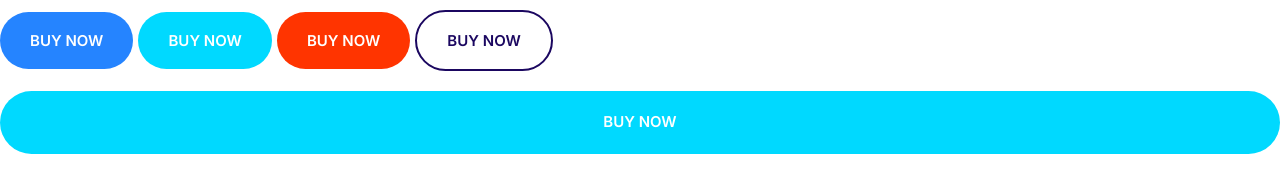
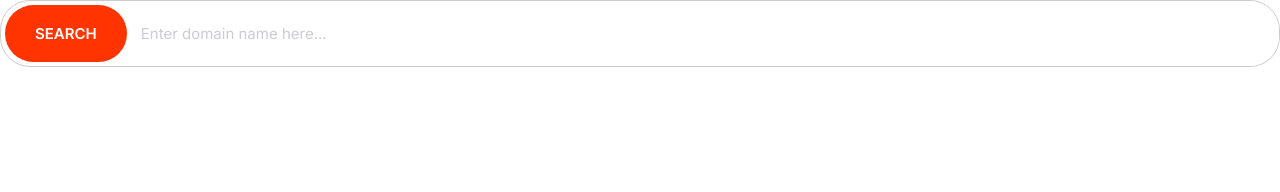
Before and after one commit to nsf-developer/moshify, a plain HTML site: page index.html in a window 1280 px wide. Drawn offline with Linux system fonts and the light colour scheme.

Commit message:
Buit the inputs components.

```diff
--- a/css/styles.css
+++ b/css/styles.css
@@ -4,6 +4,8 @@
   --color-accent: #ff3400;
   --color-headings: #1b0760;
   --color-body: #918ca4;
+  --color-border: #ccc;
+  --border-radius: 30px;
 }
 
 *,
@@ -239,3 +241,39 @@
     font-size: 1.5rem;
   }
 }
+
+/* Inputs */
+.input {
+  border-radius: var(--border-radius);
+  border: 1px solid var(--color-border);
+  color: var(--color-headings);
+  font-size: 2rem;
+  outline: 0;
+  padding: 1.5rem 3.5rem;
+}
+
+::placeholder {
+  color: #cdcbd7;
+}
+
+.input-group {
+  border: 1px solid var(--color-border);
+  border-radius: var(--border-radius);
+  display: flex;
+}
+
+.input-group .input {
+  border: 0;
+  flex-grow: 1;
+  padding: 1.5rem 1rem;
+}
+
+.input-group .btn {
+  margin: 4px;
+}
+
+@media screen and (min-width: 1024px) {
+  .input {
+    font-size: 1.5rem;
+  }
+}
--- a/index.html
+++ b/index.html
@@ -15,10 +15,13 @@
     <link rel="stylesheet" href="css/styles.css" />
   </head>
   <body>
-    <button class="btn btn--primary">Buy Now</button>
-    <button class="btn btn--secondary">Buy Now</button>
-    <button class="btn btn--accent">Buy Now</button>
-    <button class="btn btn--outline">Buy Now</button>
-    <a href="#" class="btn btn--secondary btn--block">Buy Now</a>
+    <div class="input-group">
+      <button class="btn btn--accent">Search</button>
+      <input
+        type="text"
+        class="input"
+        placeholder="Enter domain name here..."
+      />
+    </div>
   </body>
 </html>
```
Also changed, not shown: components/inputs.html (added, +4 -0 lines).
